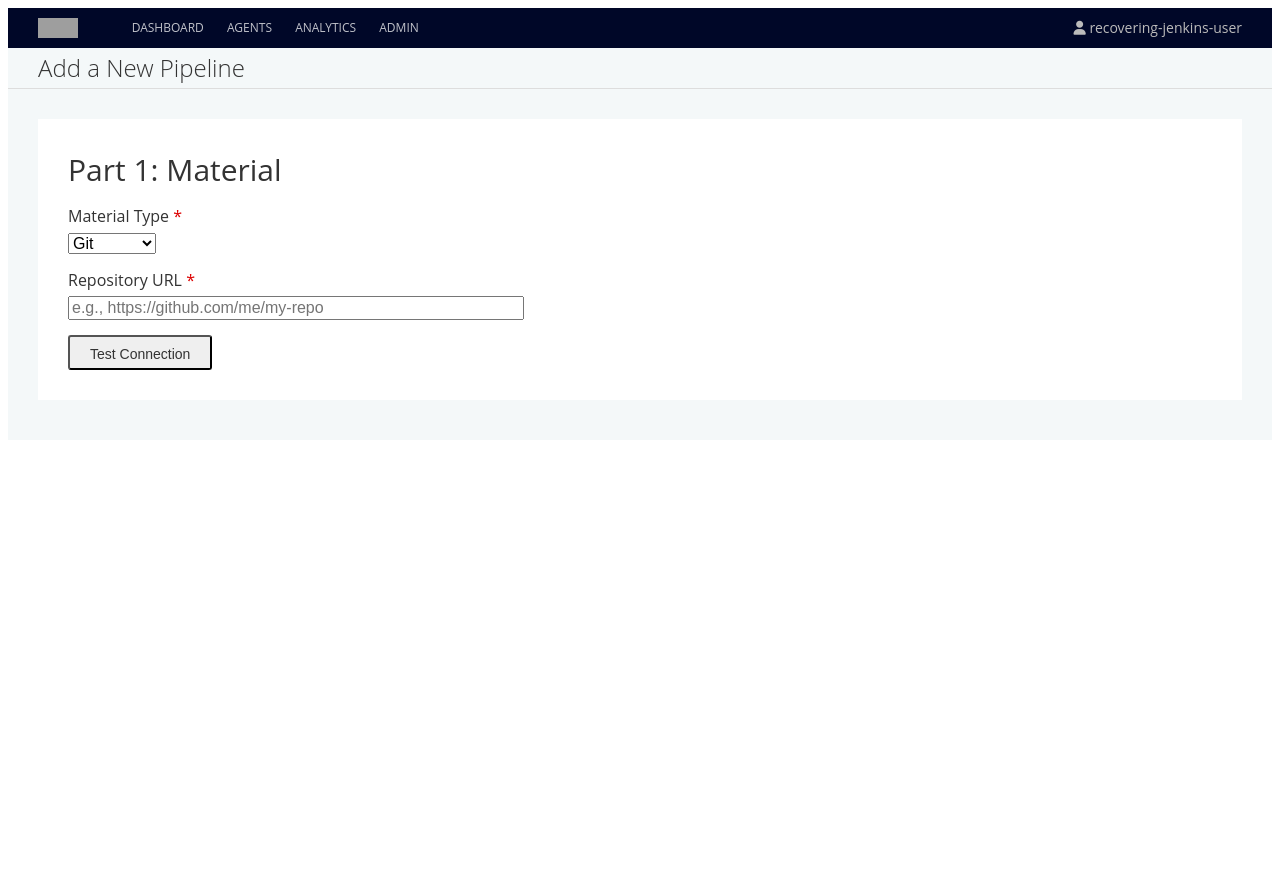
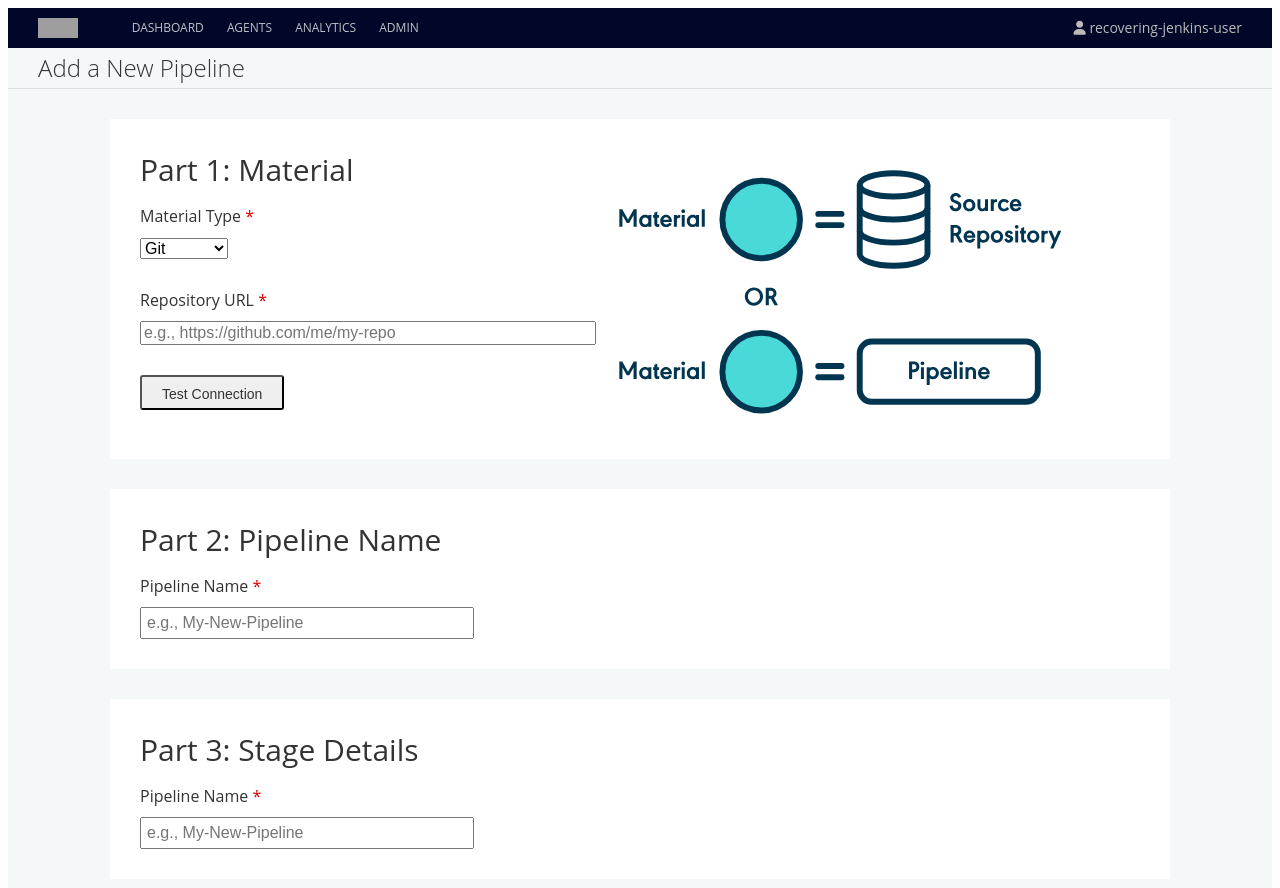
Before and after one commit to gocd-trial-exp/gocd-trial-exp.github.io, a website: page v.1/add-pipeline.html in a window 1280 px wide. Before the commit the page ends 800 px from the top, so only its background shows below. Drawn offline with Linux system fonts and the light colour scheme; grey boxes are pictures that could not be loaded.

Commit message:
Updates to concept diagram, more progress on sections, set reasonable content widths and center content

```diff
--- a/v.1/add-pipeline.html
+++ b/v.1/add-pipeline.html
@@ -24,9 +24,10 @@
 
     <main>
       <h2 class="main-heading">Add a New Pipeline</h2>
+
       <article class="fillable">
-        <h3 class="section-heading">Part 1: Material</h3>
         <section class="user-input">
+          <h3 class="section-heading">Part 1: Material</h3>
           <label class="field required">
             <span class="field-name">Material Type</span> <select>
               <option>Git</option>
@@ -41,7 +42,27 @@
             <span id="connection-result"></span>
           </div>
         </section>
-        <aside class="concept-diagram"></aside>
+        <aside class="concept-diagram material"></aside>
+      </article>
+
+      <article class="fillable">
+        <section class="user-input">
+          <h3 class="section-heading">Part 2: Pipeline Name</h3>
+          <label class="field required">
+            <span class="field-name">Pipeline Name</span> <input type="text" placeholder="e.g., My-New-Pipeline" name="pipeline-name" required>
+          </label>
+        </section>
+        <aside class="concept-diagram pipeline"></aside>
+      </article>
+
+      <article class="fillable">
+        <section class="user-input">
+          <h3 class="section-heading">Part 3: Stage Details</h3>
+          <label class="field required">
+            <span class="field-name">Pipeline Name</span> <input type="text" placeholder="e.g., My-New-Pipeline" name="pipeline-name" required>
+          </label>
+        </section>
+        <aside class="concept-diagram pipeline"></aside>
       </article>
     </main>
   </div>
--- a/v.1/scss/add-pipeline.scss
+++ b/v.1/scss/add-pipeline.scss
@@ -113,8 +113,10 @@ a {
 
 .fillable {
   background-color: #fff;
-  margin: 30px;
+  max-width: 1000px;
+  margin: 30px auto;
   padding: 30px;
+  display: flex;
 
   .section-heading {
     font-size: 30px;
@@ -124,18 +126,46 @@ a {
     padding: 0;
   }
 
+  .concept-diagram {
+    &.material {
+      background-image: url(../img/gocd_1_material.svg);
+      width: 484px;
+      height: 280px;
+      background-position-x: -231px;
+      background-repeat: no-repeat;
+      background-size: 196%;
+      background-position-y: -35px;
+    }
+  }
+
   .user-input {
     font-size: 16px;
     input, select {
       font-size: inherit;
     }
 
+    input[type="text"] {
+      padding: 5px;
+      width: 25vw;
+      max-width: 350px;
+    }
+
+    input[type="url"] {
+      width: 35vw;
+      max-width: 500px;
+    }
+
     .field {
       display: block;
-      margin-bottom: 15px;
+      margin-bottom: 30px;
+
       .field-name {
         display: block;
-        margin-bottom: 5px;
+        margin-bottom: 10px;
+      }
+
+      &:last-child {
+        margin-bottom: 0;
       }
     }
 
@@ -146,9 +176,5 @@ a {
         color: #d00;
       }
     }
-
-    input[type="url"] {
-      width: 35vw;
-    }
   }
 }
```
Also changed, not shown: v.1/index.html (+1 -1 lines), v.1/css/add-pipeline.css, v.1/img/gocd_1_material.svg (added), 1 other file.
